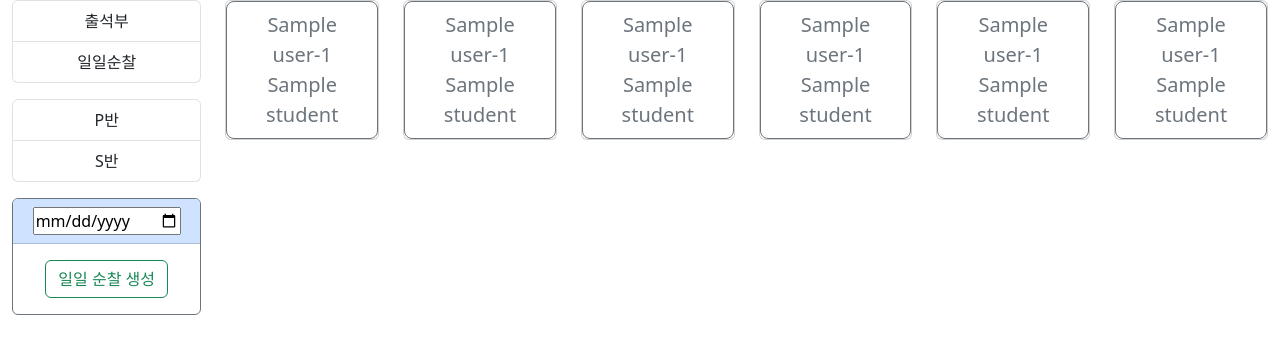
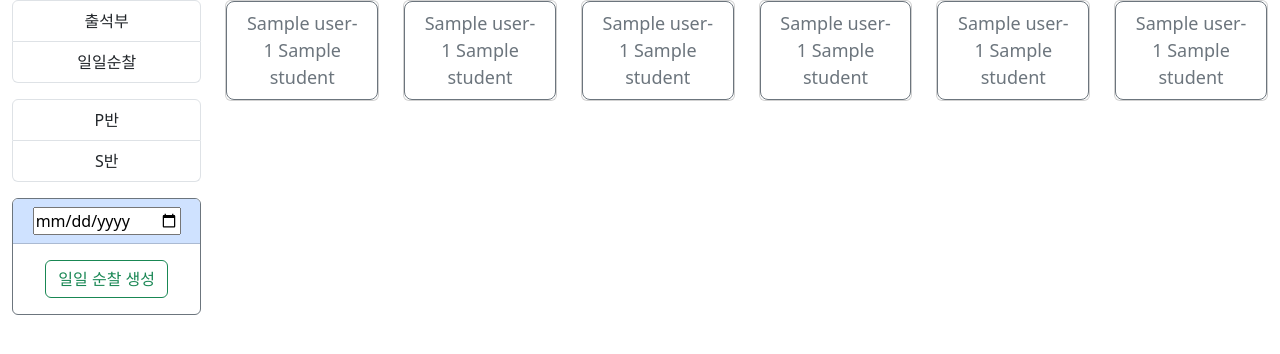
Before and after one commit to looosemycoool/orchardproject, a Django app: template templates/check/patrol_s_class.html in a window 1280 px wide. Shown: the part 104-458 px from the top of the page. Run offline with Django 4.2, Linux system fonts and the light colour scheme; the template is opened without the code that fills it: most values are stand-ins (such as "Sample title", 1, 10 or a date in 2020); some libraries are stand-ins or nearby versions; some web fonts are replaced.

Commit message:
폰트사이즈 변경 및 좌석 수정

```diff
--- a/check/views/patrol_views.py
+++ b/check/views/patrol_views.py
@@ -51,9 +51,9 @@ def patrol_p_class(request):
     line2 = ['16', '17', '18', '19', '20', '21', '22', '23']
     line3 = ['9', '10', '11', '12', '13', '14', '15']
     line4 = ['1', '2', '3', '4', '5', '6', '7', '8']
-    line5 = ['1', '2', '3', '4', '5', '6', '7', '8', '9', '10']
+    #line5 = ['1', '2', '3', '4', '5', '6', '7', '8', '9', '10']
 
-    context = {'patrol_p': patrol_p, 'line1': line1, 'line2': line2, 'line3': line3, 'line4': line4, 'line5':line5}
+    context = {'patrol_p': patrol_p, 'line1': line1, 'line2': line2, 'line3': line3, 'line4': line4}
     return render(request, 'check/patrol_p_class.html', context)
 
 def patrol_check_p(request, patrol_id):
--- a/templates/check/patrol_s_class.html
+++ b/templates/check/patrol_s_class.html
@@ -11,7 +11,7 @@
                             {% for num in line1 %}
                                 {% if patrol.user.class_num == num %}
                                 <div class="card mb-2" style="max-width: 12rem;">
-                                    <button type="button" class="btn btn-lg btn-outline-secondary" data-bs-toggle="modal" data-bs-target="#exampleModal{{ patrol.id }}" data-bs-whatever="{{ patrol.user.student }}">{{ patrol.user.class_name }}-{{ patrol.user.class_num }} {{ patrol.user.student }}</button>
+                                    <button type="button"style="font-size:18px" class="btn btn-lg btn-outline-secondary" data-bs-toggle="modal" data-bs-target="#exampleModal{{ patrol.id }}" data-bs-whatever="{{ patrol.user.student }}">{{ patrol.user.class_name }}-{{ patrol.user.class_num }} {{ patrol.user.student }}</button>
                                 </div>
                                 {% endif %}
                             {% endfor %}
@@ -24,7 +24,7 @@
                             {% for num in line2 %}
                                 {% if patrol.user.class_num == num %}
                                 <div class="card mb-2" style="max-width: 12rem;">
-                                    <button type="button" class="btn btn-lg btn-outline-secondary" data-bs-toggle="modal" data-bs-target="#exampleModal{{ patrol.id }}" data-bs-whatever="{{ patrol.user.student }}">{{ patrol.user.class_name }}-{{ patrol.user.class_num }} {{ patrol.user.student }}</button>
+                                    <button type="button" style="font-size:18px" class="btn btn-lg btn-outline-secondary" data-bs-toggle="modal" data-bs-target="#exampleModal{{ patrol.id }}" data-bs-whatever="{{ patrol.user.student }}">{{ patrol.user.class_name }}-{{ patrol.user.class_num }} {{ patrol.user.student }}</button>
                                 </div>
                                 {% endif %}
                             {% endfor %}
@@ -36,7 +36,7 @@
                             {% for num in line3 %}
                                 {% if patrol.user.class_num == num %}
                                 <div class="card mb-2" style="max-width: 12rem;">
-                                    <button type="button" class="btn btn-lg btn-outline-secondary" data-bs-toggle="modal" data-bs-target="#exampleModal{{ patrol.id }}" data-bs-whatever="{{ patrol.user.student }}">{{ patrol.user.class_name }}-{{ patrol.user.class_num }} {{ patrol.user.student }}</button>
+                                    <button type="button" style="font-size:18px" class="btn btn-lg btn-outline-secondary" data-bs-toggle="modal" data-bs-target="#exampleModal{{ patrol.id }}" data-bs-whatever="{{ patrol.user.student }}">{{ patrol.user.class_name }}-{{ patrol.user.class_num }} {{ patrol.user.student }}</button>
                                 </div>
                                 {% endif %}
                             {% endfor %}
@@ -48,7 +48,7 @@
                             {% for num in line4 %}
                                 {% if patrol.user.class_num == num %}
                                 <div class="card mb-2" style="max-width: 12rem;">
-                                    <button type="button" class="btn btn-lg btn-outline-secondary" data-bs-toggle="modal" data-bs-target="#exampleModal{{ patrol.id }}" data-bs-whatever="{{ patrol.user.student }}">{{ patrol.user.class_name }}-{{ patrol.user.class_num }} {{ patrol.user.student }}</button>
+                                    <button type="button" style="font-size:18px" class="btn btn-lg btn-outline-secondary" data-bs-toggle="modal" data-bs-target="#exampleModal{{ patrol.id }}" data-bs-whatever="{{ patrol.user.student }}">{{ patrol.user.class_name }}-{{ patrol.user.class_num }} {{ patrol.user.student }}</button>
                                 </div>
                                 {% endif %}
                             {% endfor %}
@@ -60,7 +60,7 @@
                             {% for num in line5 %}
                                 {% if patrol.user.class_num == num %}
                                 <div class="card mb-2" style="max-width: 12rem;">
-                                    <button type="button" class="btn btn-lg btn-outline-secondary" data-bs-toggle="modal" data-bs-target="#exampleModal{{ patrol.id }}" data-bs-whatever="{{ patrol.user.student }}">{{ patrol.user.class_name }}-{{ patrol.user.class_num }} {{ patrol.user.student }}</button>
+                                    <button type="button" style="font-size:18px" class="btn btn-lg btn-outline-secondary" data-bs-toggle="modal" data-bs-target="#exampleModal{{ patrol.id }}" data-bs-whatever="{{ patrol.user.student }}">{{ patrol.user.class_name }}-{{ patrol.user.class_num }} {{ patrol.user.student }}</button>
                                 </div>
                                 {% endif %}
                             {% endfor %}
@@ -72,7 +72,7 @@
                             {% for num in line6 %}
                                 {% if patrol.user.class_num == num %}
                                 <div class="card mb-2" style="max-width: 12rem;">
-                                    <button type="button" class="btn btn-lg btn-outline-secondary" data-bs-toggle="modal" data-bs-target="#exampleModal{{ patrol.id }}" data-bs-whatever="{{ patrol.user.student }}">{{ patrol.user.class_name }}-{{ patrol.user.class_num }} {{ patrol.user.student }}</button>
+                                    <button type="button" style="font-size:18px" class="btn btn-lg btn-outline-secondary" data-bs-toggle="modal" data-bs-target="#exampleModal{{ patrol.id }}" data-bs-whatever="{{ patrol.user.student }}">{{ patrol.user.class_name }}-{{ patrol.user.class_num }} {{ patrol.user.student }}</button>
                                 </div>
                                 {% endif %}
                             {% endfor %}
```
Also changed, not shown: templates/check/patrol_p_class.html (+5 -16 lines), db.sqlite3.
